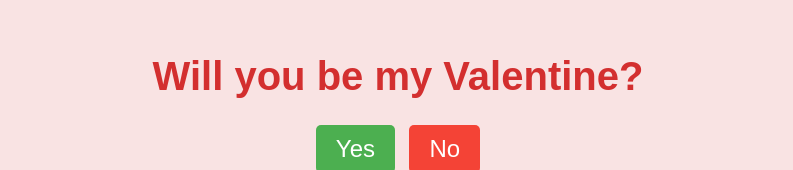
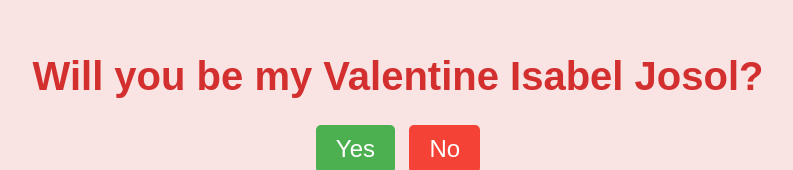
Before and after one commit to sabidel07/BemyValentineIsabel.github.io, a plain HTML site: page index.html in a window 1280 px wide. Shown: the part 138-308 px from the top of the page, without its empty margins (242-1035 px from the left). Drawn offline with Linux system fonts and the light colour scheme.

Commit message:
Add files via upload

```diff
--- a/index.html
+++ b/index.html
@@ -8,7 +8,7 @@
 </head>
 <body>
     <div class="container">
-        <h1>Will you be my Valentine?</h1>
+        <h1>Will you be my Valentine Isabel Josol?</h1>
         <div class="buttons">
             <button class="yes-button" onclick="handleYesClick()">Yes</button>
             <button class="no-button" onclick="handleNoClick()">No</button>
```
Also changed, not shown: yes_page.html (+1 -1 lines).
